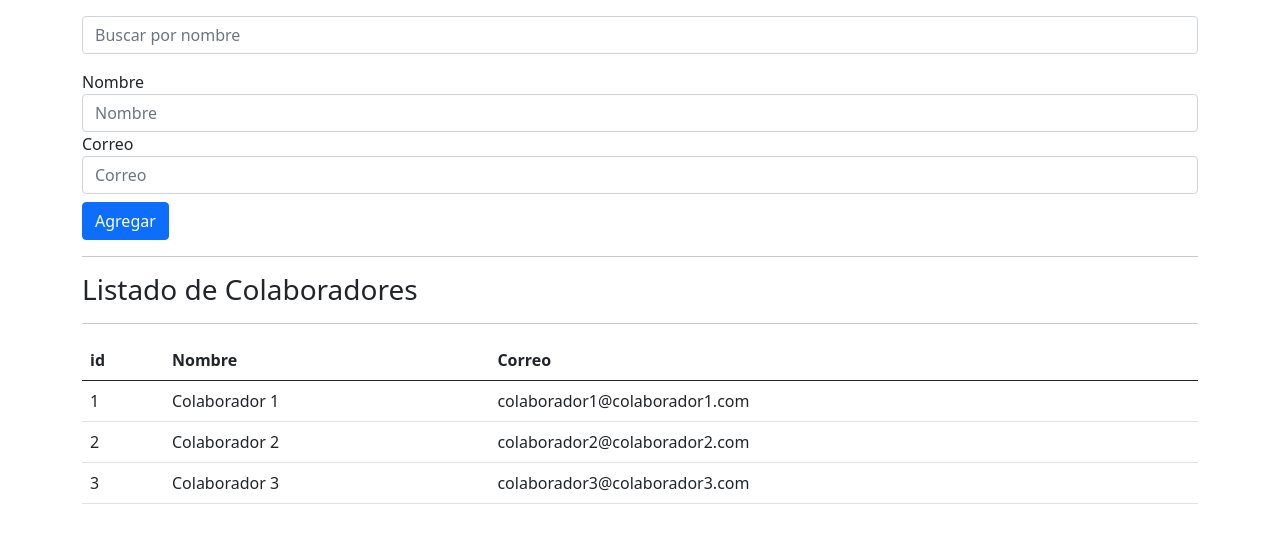
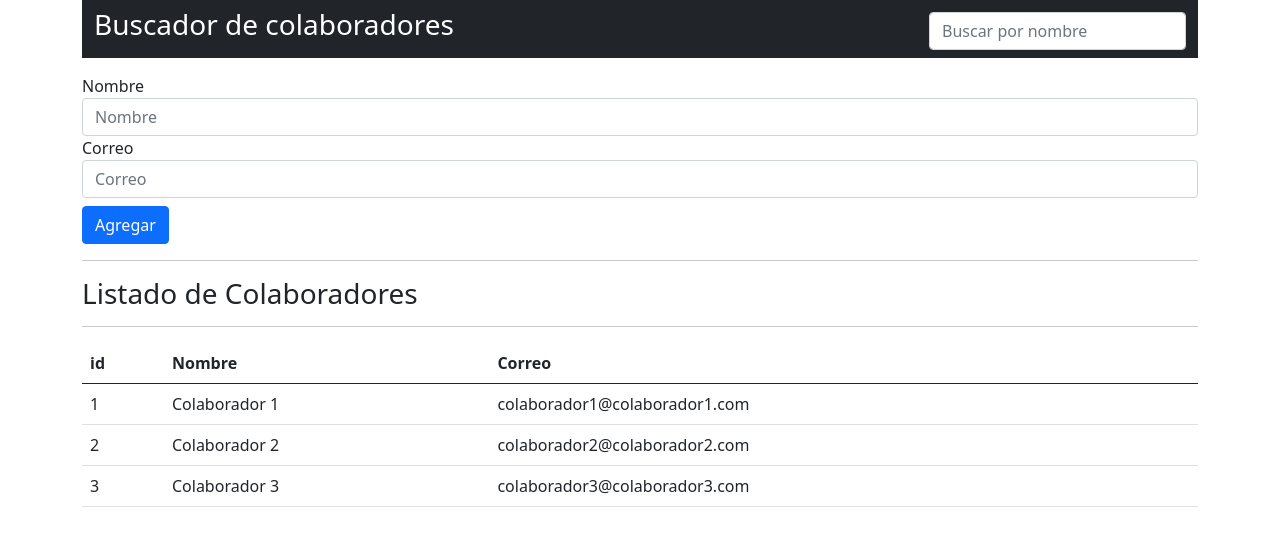
Before and after one commit to CrissRayes/desBaseColaboradores, a React (Create React App) app: page / in a window 1280 px wide. Shown: the top 546 px of the page. Built offline with nearby package versions, Linux system fonts and the light colour scheme.

Commit message:
formatea nav bar

```diff
--- a/src/App.js
+++ b/src/App.js
@@ -44,15 +44,21 @@ function App () {
 
   return (
     <div className="container">
-
+      <nav className='navbar bg-dark'>
+        <div className='container-fluid d-flex align-items-end'>
+          <h3 className='text-white'>Buscador de colaboradores</h3>
+          <div>
             <input
-        className='form-control mt-3'
+              className='form-control'
               type='text'
               placeholder='Buscar por nombre'
               aria-label='search'
               value={ busqueda }
               onChange={ handleSearch }
             />
+          </div>
+        </div>
+      </nav>
 
       <form onSubmit={ agregarColaborador }>
         { error && <p className='alert alert-danger mt-3'>{ mensajeError }</p> }
```
Lines whose indentation alone changed are shown as unchanged.
